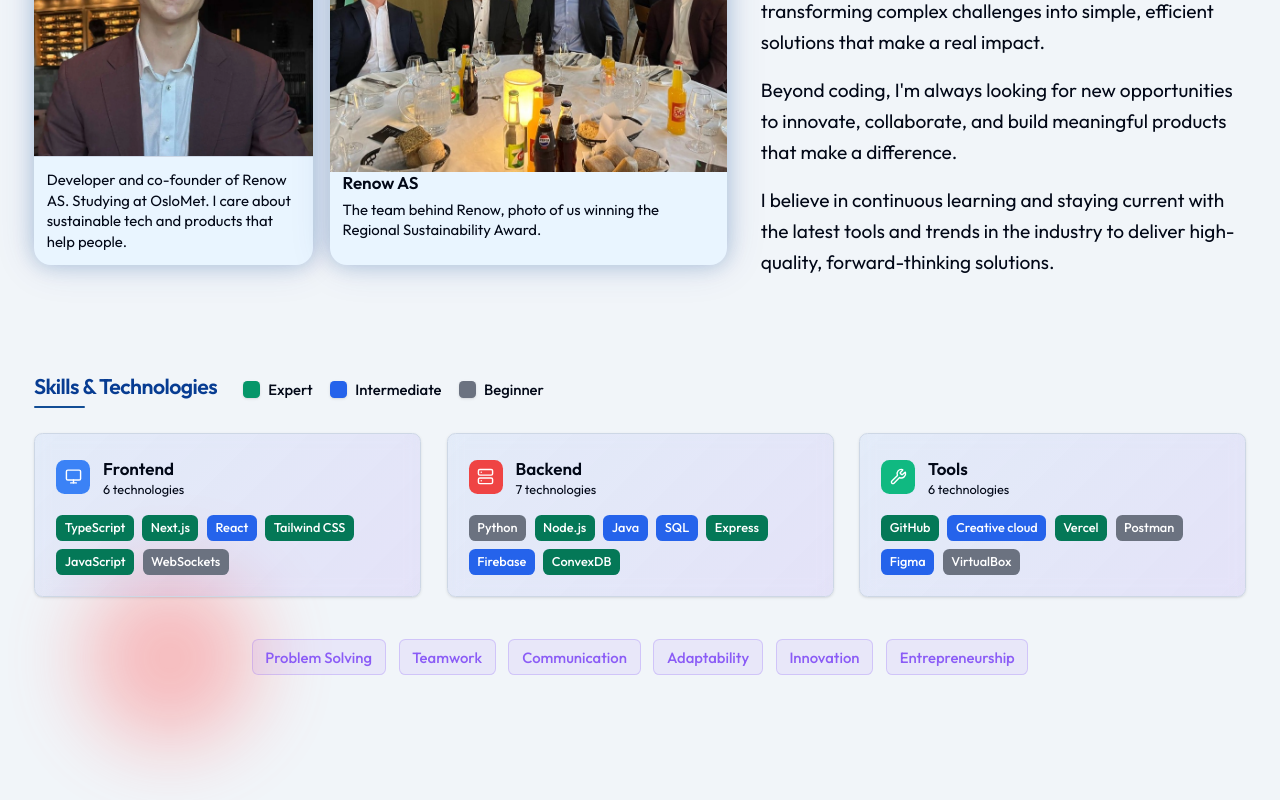
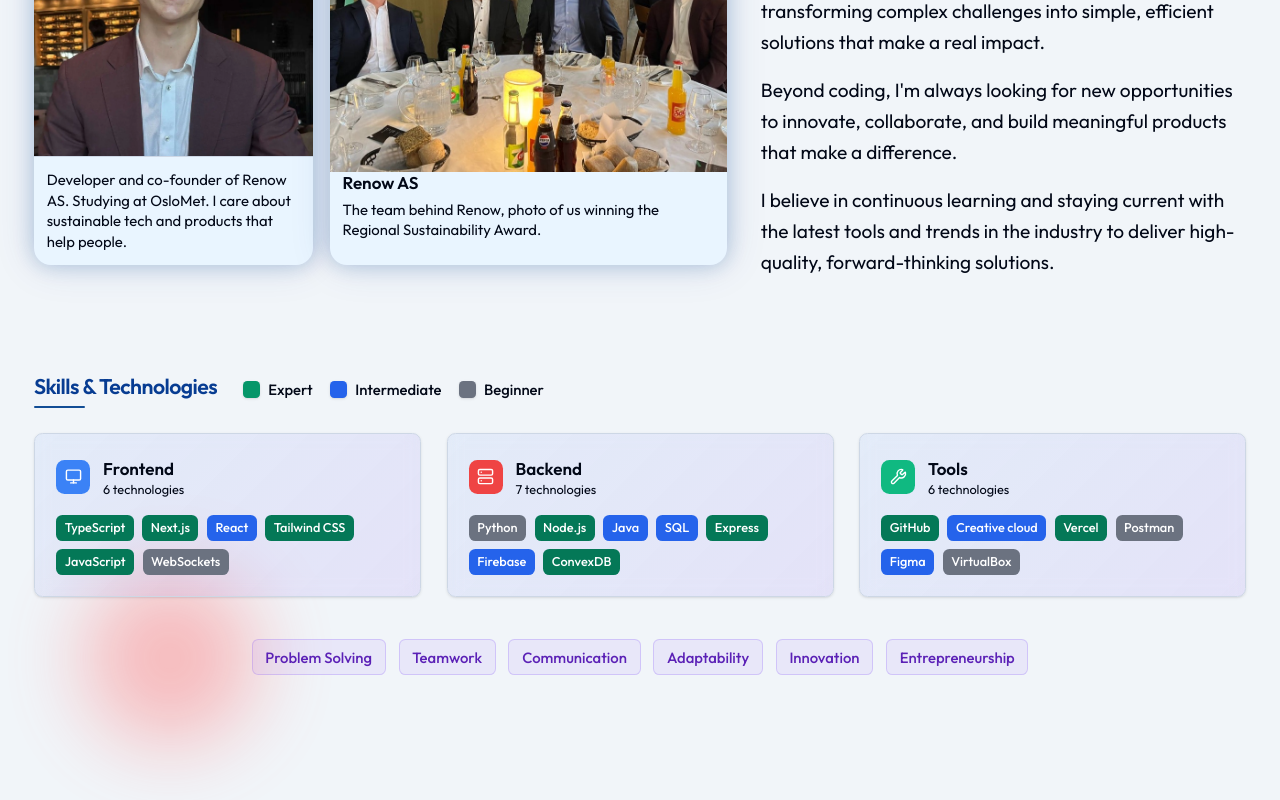
Before and after one commit to tobiasrogerhammer/portfolio, a Next.js app: page / in a window 1280 px wide. Shown: the part 1473-2273 px from the top of the page. Built offline with nearby package versions, Linux system fonts and the light colour scheme.

Commit message:
lighthouse optimization v2

```diff
--- a/src/components/features/statistics-dashboard.tsx
+++ b/src/components/features/statistics-dashboard.tsx
@@ -178,7 +178,7 @@ export const StatisticsDashboard = ({ skills }: { skills: Skill[] }) => {
                 className="px-2 py-1 sm:px-3 sm:py-1.5 text-xs sm:text-sm rounded-md font-medium border"
                 style={{
                   backgroundColor: `${softSkills.color}15`,
-                  color: softSkills.color,
+                  color: '#5B21B6',
                   borderColor: `${softSkills.color}40`
                 }}
               >
--- a/src/components/hero-visuals/mobile-project-showcase.tsx
+++ b/src/components/hero-visuals/mobile-project-showcase.tsx
@@ -159,9 +159,9 @@ export const MobileProjectShowcase = () => {
         {/* Project Info */}
         <div className="p-4 bg-card/90 backdrop-blur-md">
           <div className="flex items-center justify-between gap-2 mb-2">
-            <h3 className="text-base font-bold text-brand-primary">
+            <p className="text-base font-bold text-brand-primary">
               {currentProject.title}
-            </h3>
+            </p>
             {currentProject.link && (
               <a
                 href={currentProject.link}
--- a/src/components/hero-visuals/rotating-projects.tsx
+++ b/src/components/hero-visuals/rotating-projects.tsx
@@ -110,9 +110,9 @@ export const RotatingProjectPreviews = () => {
         {/* Content */}
         <div className="absolute bottom-0 left-0 right-0 p-6 bg-card/90 backdrop-blur-md border-t border-border/50">
           <div className="flex items-center justify-between mb-2">
-            <h3 className="text-xl font-bold text-brand-primary transition-colors duration-300">
+            <p className="text-xl font-bold text-brand-primary transition-colors duration-300">
               {currentProject.title}
-            </h3>
+            </p>
             {currentProject.link && (
               <a
                 href={currentProject.link}
@@ -218,7 +218,7 @@ export const HeroProjectsRow = () => (
         </div>
         <div className="p-4">
           <div className="flex items-center justify-between gap-2 mb-1">
-            <h3 className="font-semibold text-brand-primary truncate">{project.title}</h3>
+            <p className="font-semibold text-brand-primary truncate">{project.title}</p>
             <ExternalLink className="w-4 h-4 flex-shrink-0 text-muted-foreground group-hover:text-brand-primary transition-colors" />
           </div>
           <p className="text-xs text-muted-foreground line-clamp-2 mb-2">{project.description}</p>
```
